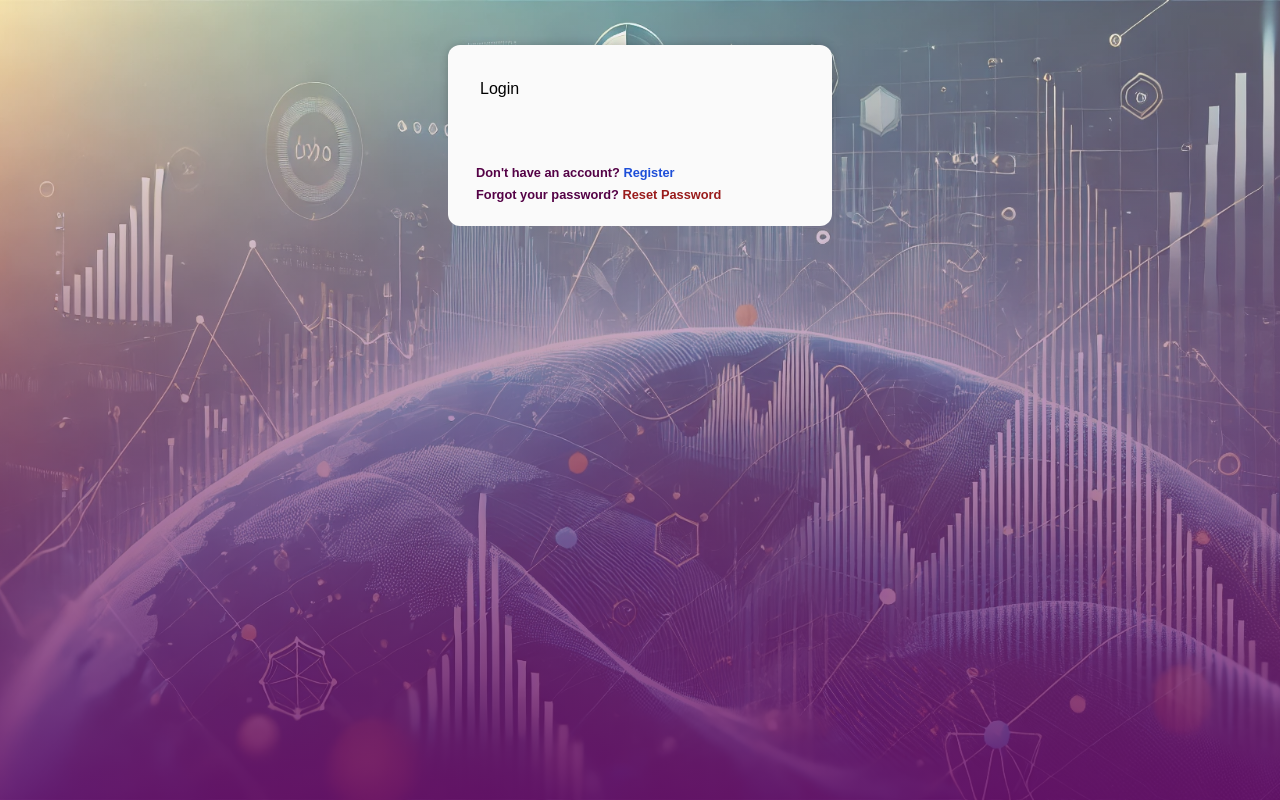
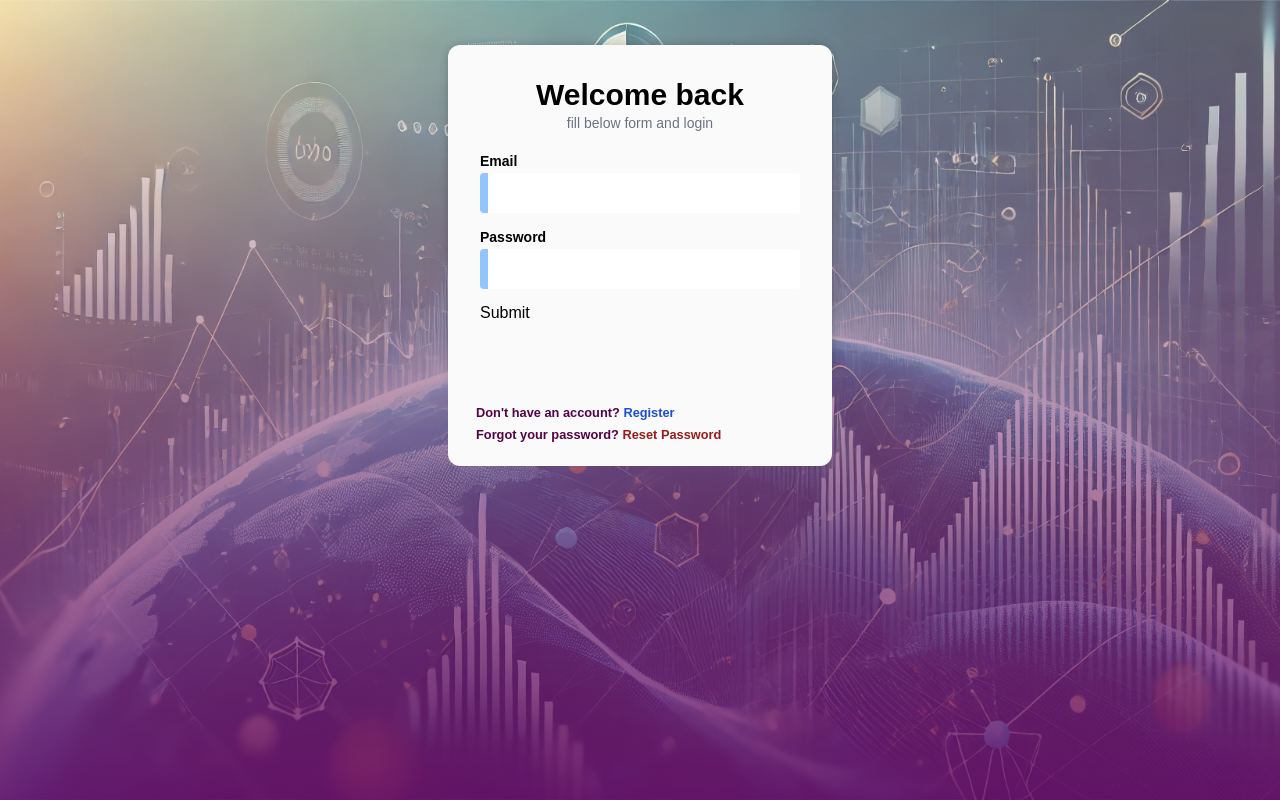
Before and after one commit to ddr-dileep/my-income-investment, a Next.js app in the folder my-investment/: page /login in a window 1280 px wide. Built offline with nearby package versions, Linux system fonts and the light colour scheme.

Commit message:
feat : login page

```diff
--- a/my-investment/src/app/(pages)/(auth)/login/page.tsx
+++ b/my-investment/src/app/(pages)/(auth)/login/page.tsx
@@ -1,18 +1,20 @@
+"use client";
+import Form from "@/components/Form";
+import Heading from "@/components/Heading";
+import { loginFields } from "@/utils/constants";
+
 export default function Login() {
+  const onSubmit = (formValues: any) => {
+    console.log("object is submitted", formValues);
+  };
   return (
     <div className="login-page">
-      <h1>Login</h1>
-      {/* <form>
-      <label>
-        Email
-        <input type="email" name="email" required />
-      </label>
-      <label>
-        Password
-        <input type="password" name="password" required />
-      </label>
-      <button type="submit">Login</button>
-    </form> */}
+      <Heading
+        title="Welcome back"
+        subtitle="fill below form and login"
+        className="text-center"
+      />
+      <Form fields={loginFields} onSubmit={onSubmit} />
     </div>
   );
 }
--- a/my-investment/src/components/Form.tsx
+++ b/my-investment/src/components/Form.tsx
@@ -1,3 +1,40 @@
-export default function Form() {
-  return <div>form</div>;
+import { useState } from "react";
+import Input from "./Input";
+
+export default function Form({
+  fields,
+  onSubmit,
+  onCancel,
+}: {
+  fields: any;
+  onSubmit?: Function;
+  onCancel?: () => void;
+}) {
+  const [formValues, setFormValues] = useState({});
+
+  const onInputChange = (event: any) => {
+    const { name, value } = event.target;
+    setFormValues((prevValues) => ({ ...prevValues, [name]: value }));
+  };
+
+  return (
+    <div className="main-form py-4">
+      {fields &&
+        fields?.map((field: any) => {
+          return (
+            <Input {...field} key={field?.name} onChange={onInputChange} />
+          );
+        })}
+      {onCancel && (
+        <button type="reset" onClick={onCancel}>
+          Cancel
+        </button>
+      )}
+      {onSubmit && (
+        <button type="submit" onClick={() => onSubmit(formValues)}>
+          Submit
+        </button>
+      )}
+    </div>
+  );
 }
--- a/my-investment/src/components/Input.tsx
+++ b/my-investment/src/components/Input.tsx
@@ -1,25 +1,39 @@
 export default function Input({
   placeholder,
   type,
+  name,
+  label,
   value,
   onChange,
   className,
+  error = false,
+  errorText = "",
 }: {
   placeholder: string;
   type: string;
   value: string | undefined | number;
   onChange: (event: React.FormEvent<HTMLInputElement>) => void;
   className?: string;
+  error?: string | undefined | boolean;
+  errorText?: string;
+  label?: string;
+  name: string;
 }) {
   return (
-    <div className="app-input">
+    <div className={`app-input mb-3 ${error && "border-red-800"}`}>
+      <label htmlFor={name} className="text-sm font-semibold">
+        {label && label}
+      </label>
       <input
         type={type}
+        id={name}
+        name={name}
         value={value}
         onChange={onChange}
-        className={className}
+        className={`w-full p-2 border-l-8 border-blue-300 outline-blue-300 rounded ${className}`}
         placeholder={placeholder}
       />
+      {error && <p className="text-red-800 text-xs">{errorText}</p>}
     </div>
   );
 }
```
Also changed, not shown: my-investment/src/utils/index.ts (added).
